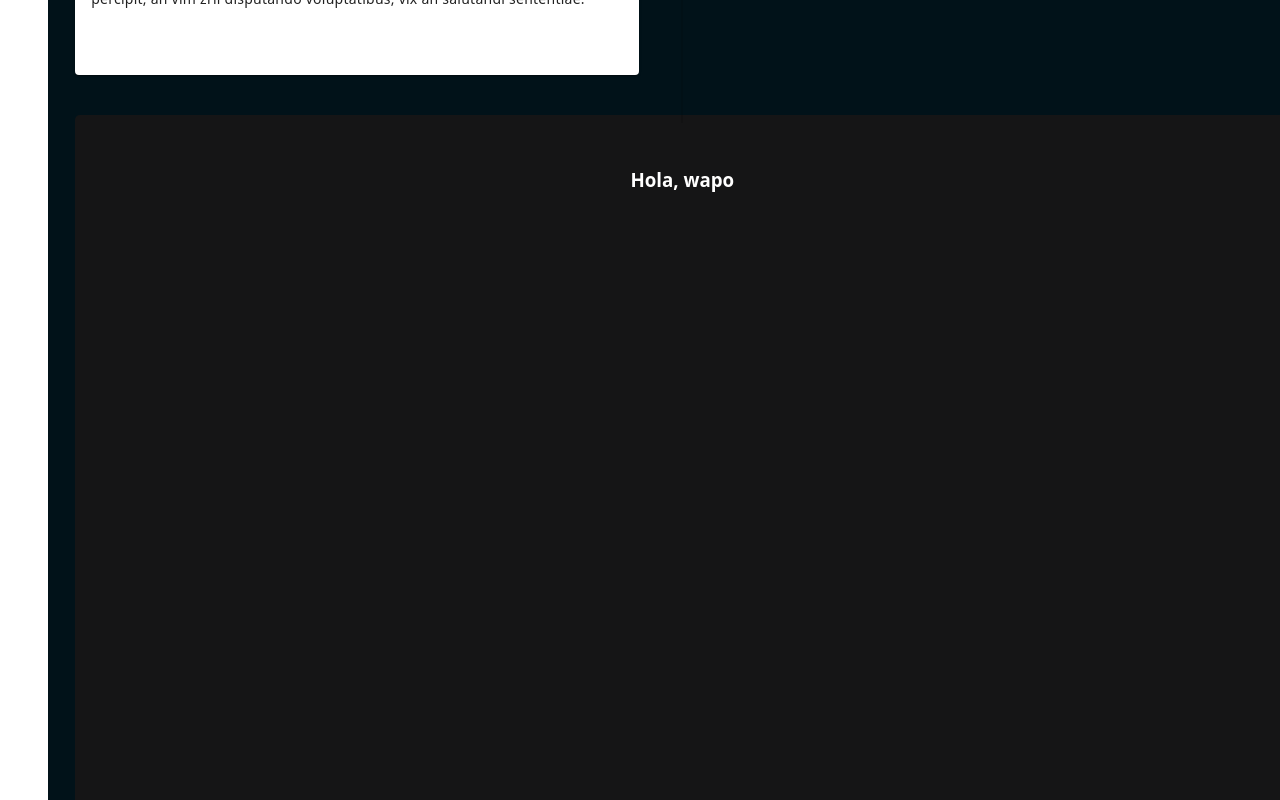
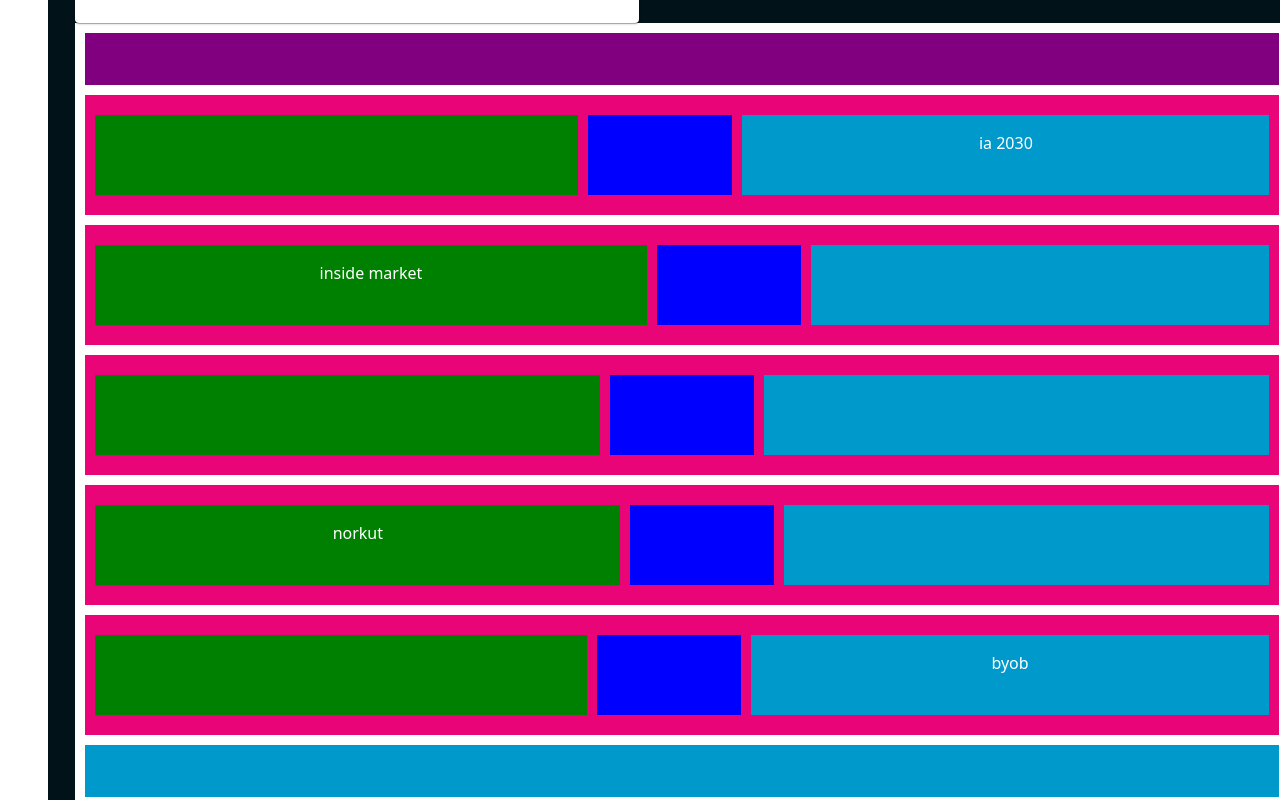
Before and after one commit to daanube/my-own-portfolio-shove-it, a Vue app: page /#/ in a window 1280 px wide. Shown: the part 1280-2080 px from the top of the page. Built offline with nearby package versions, Linux system fonts and the light colour scheme.

Commit message:
creando un timeline manual
creando un timeline manual

```diff
--- a/src/components/SideBarView.vue
+++ b/src/components/SideBarView.vue
@@ -9,7 +9,7 @@
 
 <template>
 
-    <div class="row" id="main">
+    <div class="row" id="mainNav">
         <v-navigation-drawer
             v-model="drawer"
             :rail="rail"
@@ -146,10 +146,10 @@
 <!-- //////////////////////////////////////////////////////////////////////// -->
 
 <style lang="css" scoped>
-    #main{
-        background-color: rgb(25, 37, 146);
+    #mainNav{
+        /* background-color: rgb(25, 37, 146);
         height: 98%;
-        padding: 1rem 0 0 0;
+        padding: 1rem 0 0 0; */
     }
 
     .v-list-group__items .v-list-item {
--- a/src/layouts/SideBarLayout.vue
+++ b/src/layouts/SideBarLayout.vue
@@ -35,7 +35,7 @@
     }
 
     header {
-        height: 100vh;
+        /* height: 100vh; */
         min-width: 3rem;
     }
 
--- a/src/style.css
+++ b/src/style.css
@@ -22,7 +22,6 @@
   --darkColor-2: #011e2a;
   --darkColor-3: #011219;
   --greyishBlack: #151516;
-
 }
 
 a {
--- a/src/views/Components/TimelineComponent.vue
+++ b/src/views/Components/TimelineComponent.vue
@@ -24,7 +24,7 @@
 <template>
     <article>
         <p id="title">Historial laboral</p>
-        <v-timeline align="start">
+        <v-timeline align="center" truncate-line="both">
             <v-timeline-item
             v-for="(item, i) in items"
             :key="i"
@@ -48,16 +48,87 @@
             </v-card>
             </v-timeline-item>
         </v-timeline>
+        <div class="timeline-grid-container">
+            <div class="timeline-item1">
+
+            </div>
+            <div class="repeatable-timeline-item">
+                <div class="inner-timeline-item1">
+
+                </div>
+                <div class="inner-timeline-item2">
+
+                </div>
+                <div class="inner-timeline-item3">
+                    <p>ia 2030</p>
+                </div>
+            </div>
+
+            <div class="repeatable-timeline-item">
+                <div class="inner-timeline-item1">
+                    <p>inside market</p>
+                </div>
+                <div class="inner-timeline-item2">
+
+                </div>
+                <div class="inner-timeline-item3">
+
+                </div>
+            </div>
+
+
+            <div class="repeatable-timeline-item">
+                <div class="inner-timeline-item1">
+
+                </div>
+                <div class="inner-timeline-item2">
+
+                </div>
+                <div class="inner-timeline-item3">
+                    <!-- <p>teelo</p> -->
+                </div>
+            </div>
+
+            <div class="repeatable-timeline-item">
+                <div class="inner-timeline-item1">
+                    <p>norkut</p>
+                </div>
+                <div class="inner-timeline-item2">
+
+                </div>
+                <div class="inner-timeline-item3">
+                </div>
+            </div>
+
+            <div class="repeatable-timeline-item">
+                <div class="inner-timeline-item1">
+
+                </div>
+                <div class="inner-timeline-item2">
+
+                </div>
+                <div class="inner-timeline-item3">
+                    <p>byob</p>
+                </div>
+            </div>
+
+            <div class="timeline-item3">
+
+            </div>
+        </div>
     </article>
 </template>
 
 <!-- //////////////////////////////////////////////////////////////////////// -->
 
 <style lang="css" scoped>
+    :root {
+      --v-border-color: #fff !important;
+    }
     #title {
         text-align: center;
         color: #fff;
-        font-size: 2.5rem;
+        font-size: 2rem;
     }
     /* .v-timeline--vertical.v-timeline {
         height: 50%;
@@ -65,4 +136,106 @@
     .v-timeline-divider__after {
         background: rgba(255, 255, 255, 1);
     }
+
+    .timeline-grid-container {
+        display: grid;
+        grid-template-areas:
+            'header'
+            'floor1'
+            'floor2'
+            'floor3'
+            'floor4'
+            'floor5'
+            'footer';
+        gap: 10px;
+        background-color: white;
+        padding: 10px;
+    }
+
+    /* .repeatable-timeline-item1 { */
+    .repeatable-timeline-item {
+        /* grid-area: main1; */
+        grid-template-columns: auto auto min-content auto auto;
+        display: grid;
+        grid-template-areas:
+            'header header header header header'
+            'left left main right right'
+            'footer footer footer footer footer';
+        gap: 10px;
+        background-color: rgb(233, 5, 119);
+        padding: 10px;
+    }
+
+    .repeatable-timeline-item2 {
+        grid-template-columns: auto auto min-content auto auto;
+        /* grid-area: main2; */
+        display: grid;
+        grid-template-areas:
+            'header header header header header'
+            'left left main right right'
+            'footer footer footer footer footer';
+        gap: 10px;
+        background-color: rgb(233, 5, 119);
+        padding: 10px;
+    }
+
+    .iteration1 {
+        grid-area: floor1;
+    }
+    .iteration2 {
+        grid-area: floor2;
+    }
+    .iteration3 {
+        grid-area: floor3;
+    }
+    .iteration4 {
+        grid-area: floor4;
+    }
+    .iteration5 {
+        grid-area: floor5;
+    }
+
+    .timeline-grid-container > div,
+    .timeline-item2 > div {
+        padding: 10px;
+        font-size: 16px;
+    }
+
+    .timeline-item1 {
+        grid-area: header;
+        background-color: purple;
+        text-align: center;
+        color: #ffffff;
+        height: 2rem;
+    }
+
+    .timeline-item3 {
+        grid-area: footer;
+        background-color: #0099cc;
+        color: #ffffff;
+        text-align: center;
+        height: 2rem;
+    }
+
+    .inner-timeline-item1 {
+        grid-area: left;
+        background-color: green;
+        color: #ffffff;
+        text-align: center;
+        height: 5rem;
+    }
+    .inner-timeline-item2 {
+        grid-area: main;
+        background-color: blue;
+        height: 5rem;
+        padding: 0 3rem;
+        width: 3rem;
+    }
+    .inner-timeline-item3 {
+        grid-area: right;
+        background-color: #0099cc;
+        color: #ffffff;
+        text-align: center;
+        height: 5rem;
+    }
 </style>
```
